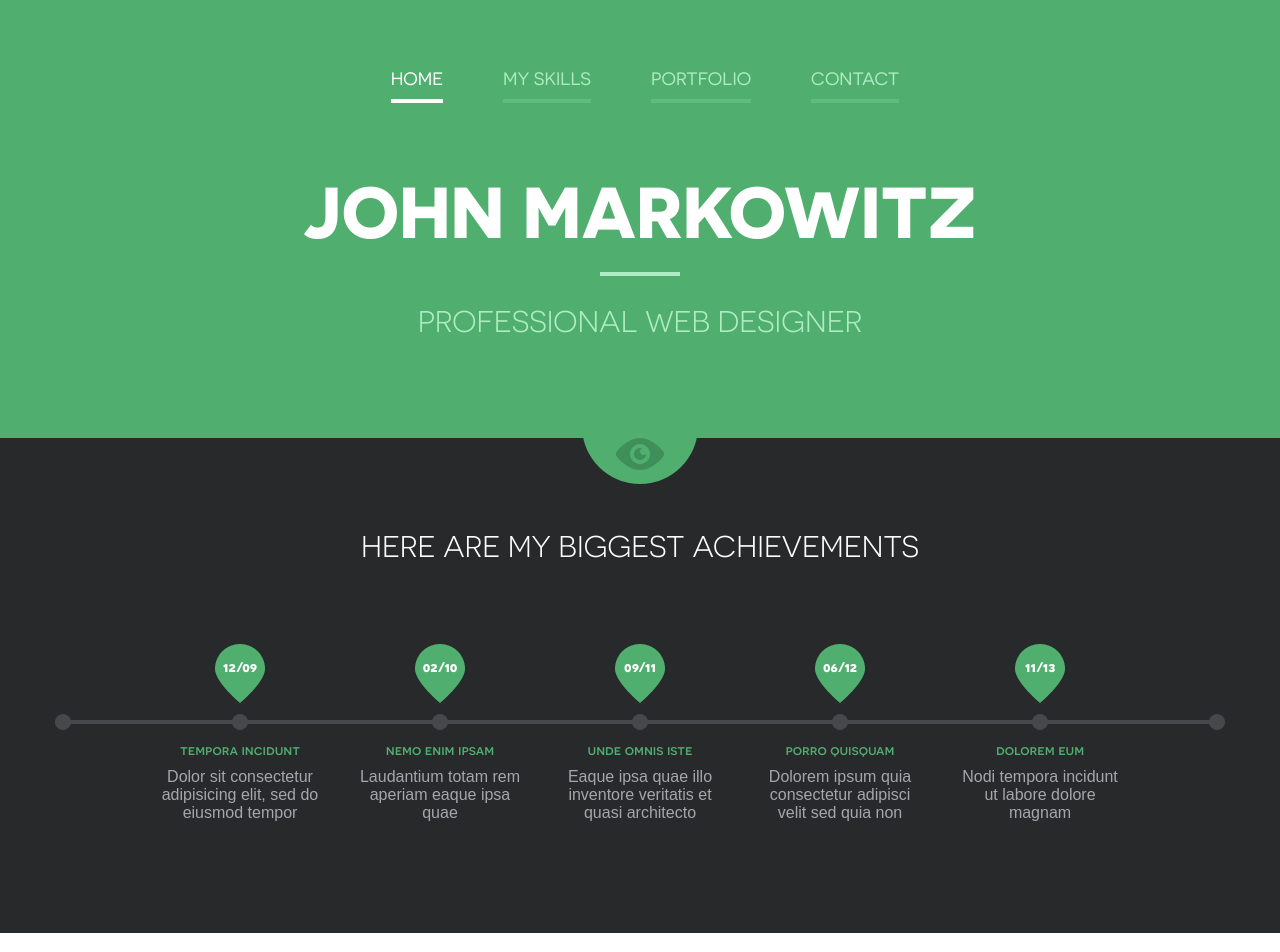
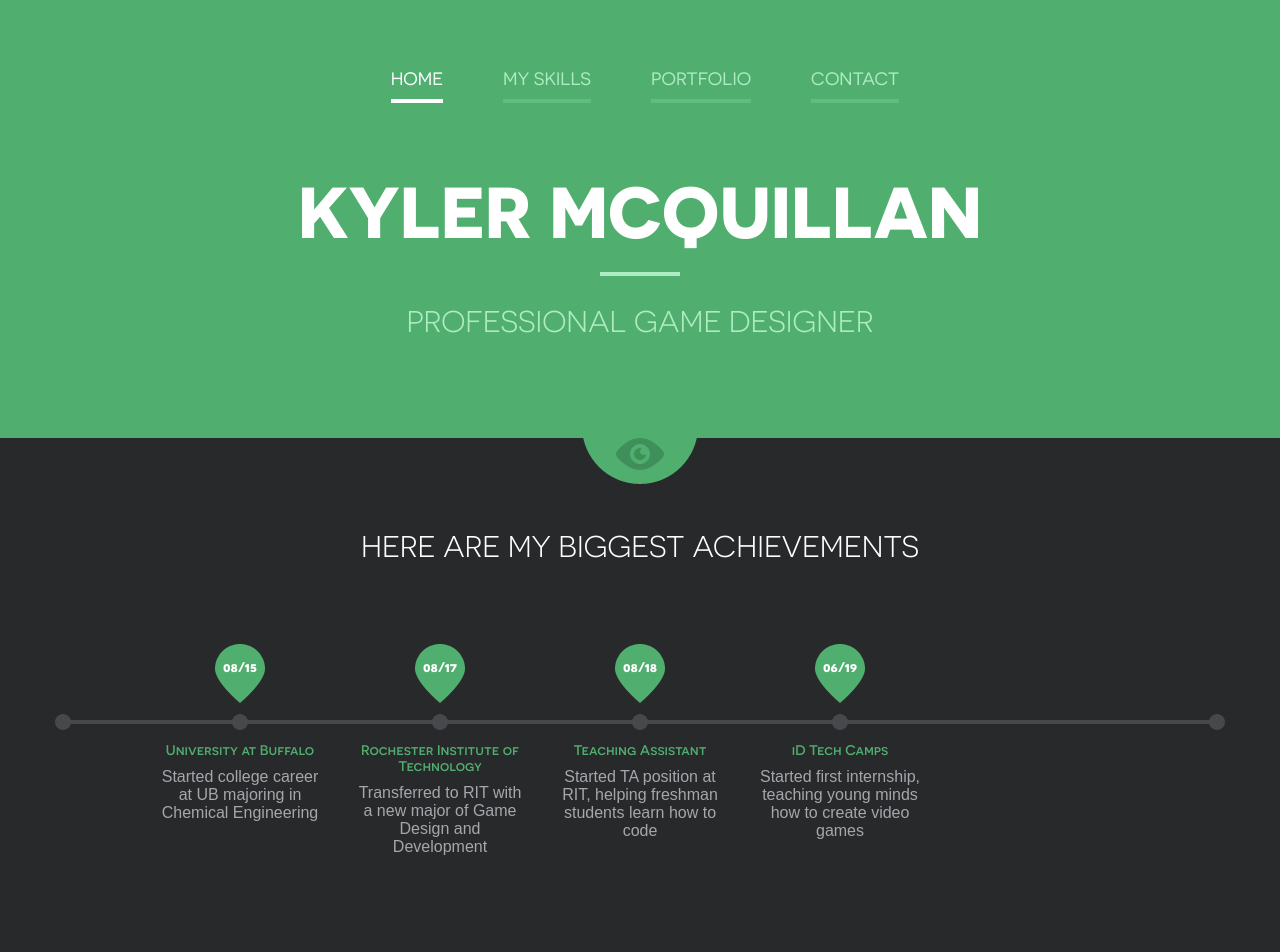
Before and after one commit to Yoshi32123/Yoshi32123.github.io, a plain HTML site: page index.html in a window 1280 px wide. Shown: the top 952 px of the page. Drawn offline with nearby package versions, Linux system fonts and the light colour scheme.

Commit message:
Updated index

```diff
--- a/index.html
+++ b/index.html
@@ -7,7 +7,7 @@
 	<meta name="viewport" content="width=device-width, initial-scale=1, maximum-scale=1, minimum-scale=1, user-scalable=no">
 	<meta http-equiv="X-UA-Compatible" content="IE=edge,chrome=1">
 	<meta name="format-detection" content="telephone=no">
-	<title>John Markowitz</title>
+	<title>Kyler McQuillan</title>
 	<link rel="stylesheet" href="js/fancybox/jquery.fancybox.css" type="text/css" media="screen" />
 	<link rel="stylesheet" href="css/all.css" />
 	<link rel="stylesheet" href="css/screen.css" />
@@ -28,8 +28,8 @@
 							<li><a href="Contact.html">Contact</a></li>
 						</ul>
 					</nav>
-				<h1 class="logo">John Markowitz</h1>
-				<h2 class="slogan">Professional Web Designer</h2>
+				<h1 class="logo">Kyler McQuillan</h1>
+				<h2 class="slogan">Professional Game Designer</h2>
 			</header>
 		</div>
 		<div class="wrapper-holder grey">
@@ -40,38 +40,31 @@
 						<ul>
 							<li>
 								<div class="date">
-									<span>12/09</span>
+									<span>08/15</span>
 								</div>
-								<h3>tempora incidunt</h3>
-								<p>Dolor sit consectetur adipisicing elit, sed do eiusmod tempor</p>
+								<h3>University at Buffalo</h3>
+								<p>Started college career at UB majoring in Chemical Engineering</p>
 							</li>
 							<li>
 								<div class="date">
-									<span>02/10</span>
+									<span>08/17</span>
 								</div>
-								<h3>nemo enim ipsam</h3>
-								<p>Laudantium totam rem aperiam eaque ipsa quae</p>
+								<h3>Rochester Institute of Technology</h3>
+								<p>Transferred to RIT with a new major of Game Design and Development</p>
 							</li>
 							<li>
 								<div class="date">
-									<span>09/11</span>
+									<span>08/18</span>
 								</div>
-								<h3>unde omnis iste</h3>
-								<p>Eaque ipsa quae illo inventore veritatis et quasi architecto </p>
+								<h3>Teaching Assistant</h3>
+								<p>Started TA position at RIT, helping freshman students learn how to code</p>
 							</li>
 							<li>
 								<div class="date">
-									<span>06/12</span>
+									<span>06/19</span>
 								</div>
-								<h3>porro quisquam</h3>
-								<p>Dolorem ipsum quia consectetur adipisci velit sed quia non</p>
-							</li>
-							<li>
-								<div class="date">
-									<span>11/13</span>
-								</div>
-								<h3>dolorem eum</h3>
-								<p>Nodi tempora incidunt ut labore dolore magnam</p>
+								<h3>iD Tech Camps</h3>
+								<p>Started first internship, teaching young minds how to create video games</p>
 							</li>
 						</ul>
 					</div>
```
